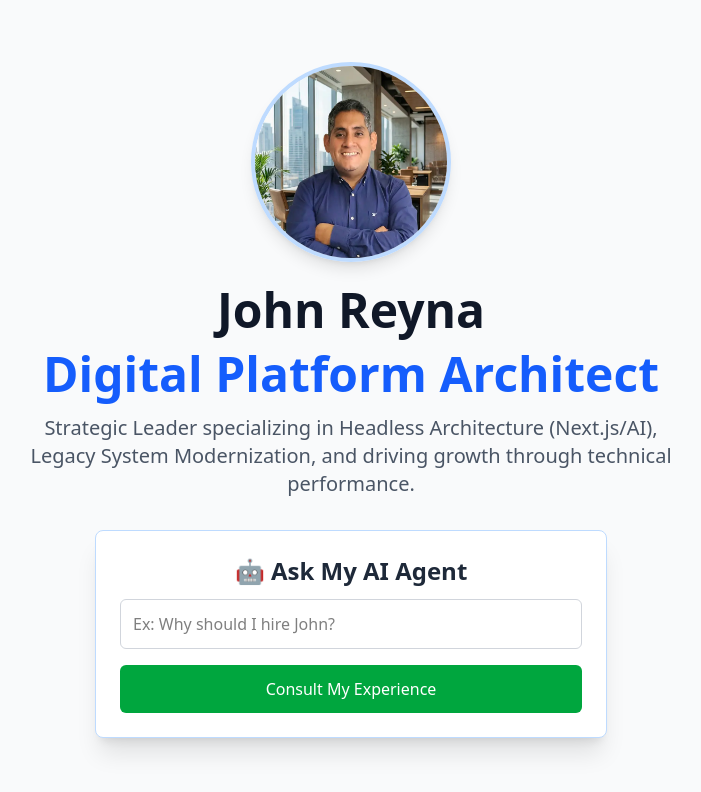
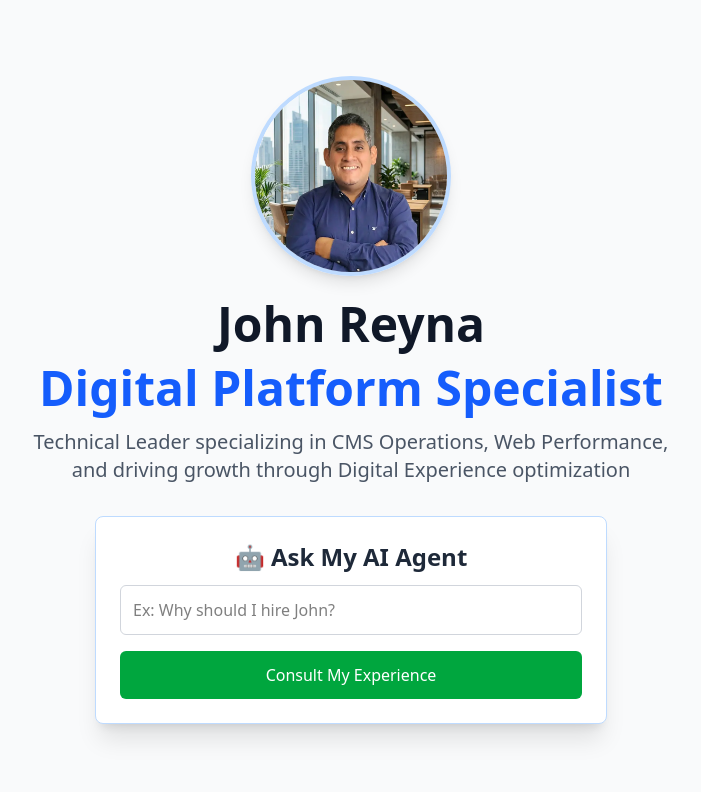
Before and after one commit to johnxnet/johnreyna.tech, a Next.js app: page / in a window 1280 px wide. Shown: the top 792 px of the page, without its empty margins (289-990 px from the left). Built offline with nearby package versions, Linux system fonts and the light colour scheme; no server answers.

Commit message:
Update professional title and summary in page.tsx

```diff
--- a/app/page.tsx
+++ b/app/page.tsx
@@ -68,12 +68,12 @@ export default function Home() {
 
       {/* Tu Encabezado Profesional */}
       <h1 className="text-5xl font-extrabold text-gray-900 mb-4 text-center">
-        <span className="text-blue-600">Digital Platform Architect</span>
+        <span className="text-blue-600">Digital Platform Specialist</span>
       </h1>
 
       {/* Resumen */}
       <p className="text-xl text-gray-600 mb-8 max-w-2xl text-center">
-        Strategic Leader specializing in Headless Architecture (Next.js/AI), Legacy System Modernization, and driving growth through technical performance.
+        Technical Leader specializing in CMS Operations, Web Performance, and driving growth through Digital Experience optimization
       </p>
 
       {/* AI Functionality Box */}
```
